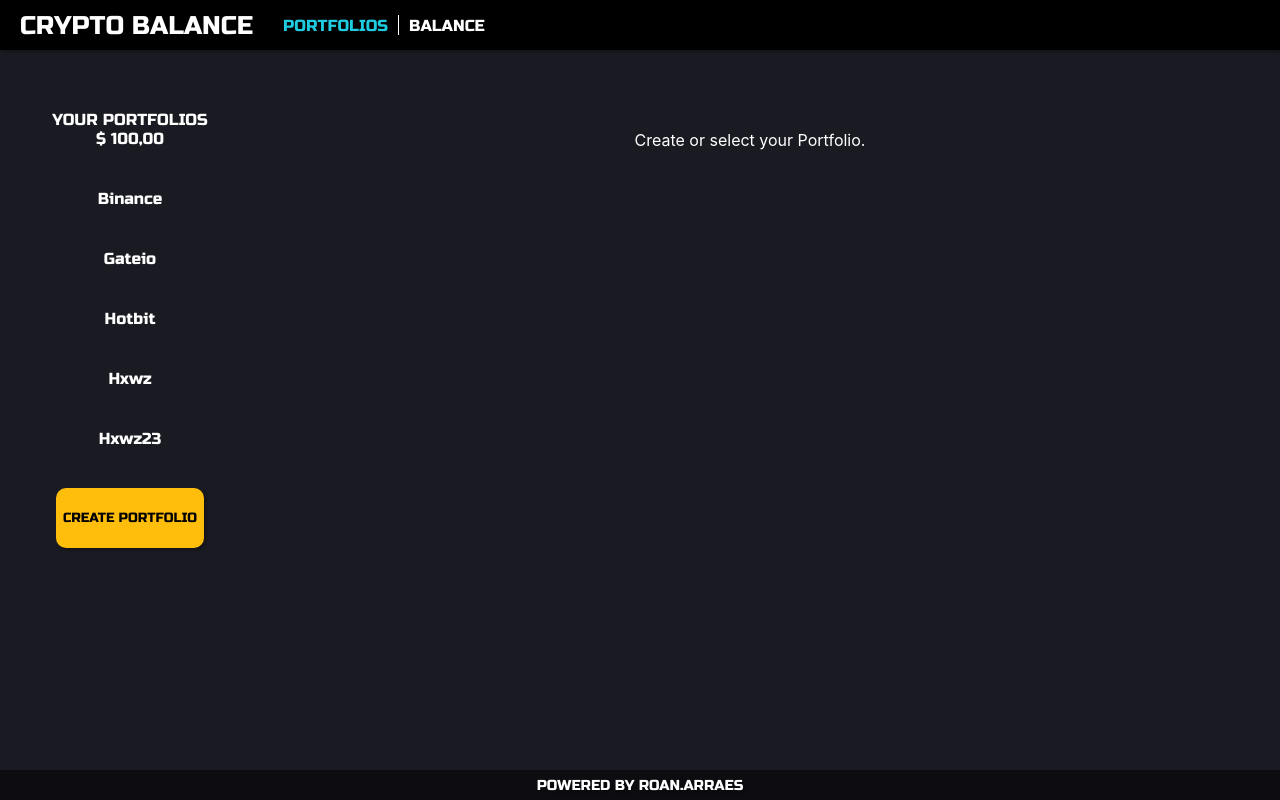
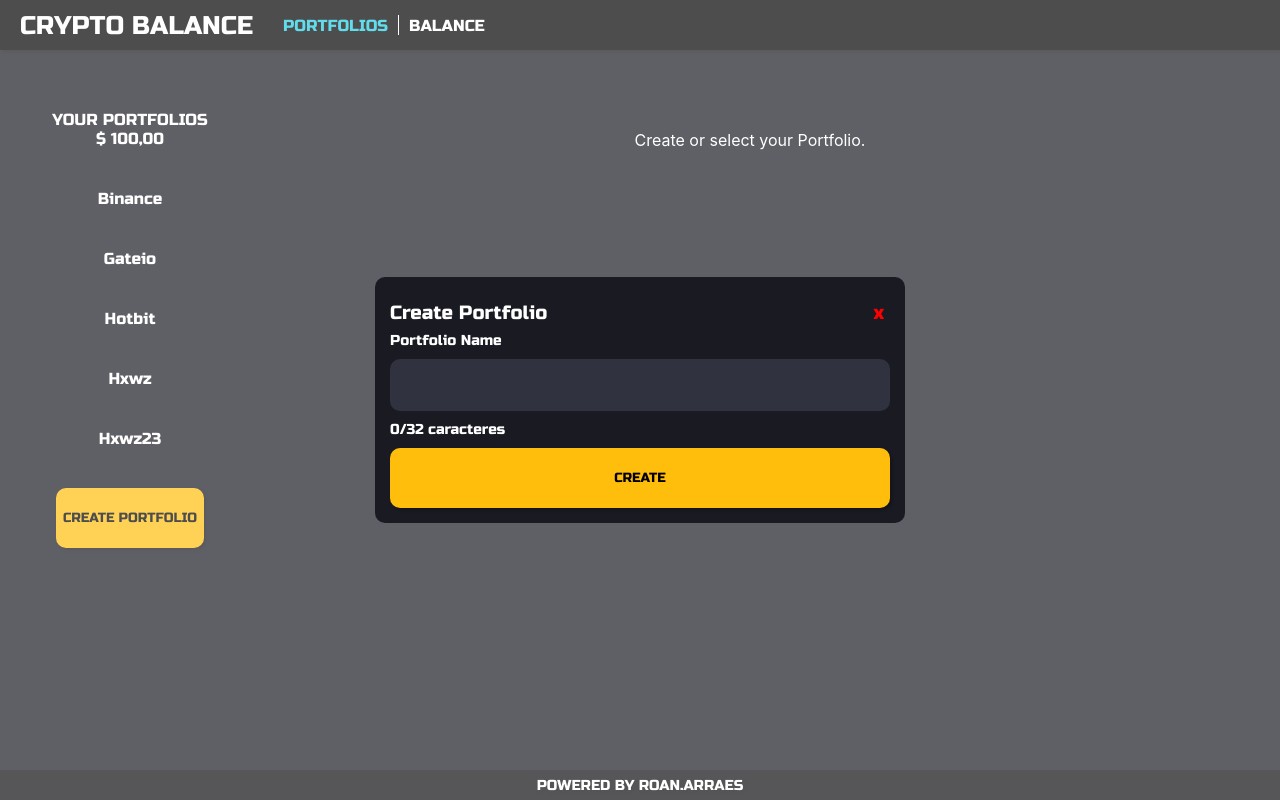
Before and after one commit to RoanArraes/crypto-balance-app, a React (Create React App) app: page / in a window 1280 px wide. Built offline with nearby package versions, Linux system fonts and the light colour scheme.

Commit message:
remove internal state to close modal

```diff
--- a/src/components/modal-add-transaction/ModalAddTransaction.tsx
+++ b/src/components/modal-add-transaction/ModalAddTransaction.tsx
@@ -43,13 +43,11 @@
 
 type ModalProps = {
   coin?: string;
-  isActiveModal: boolean,
   onCloseModal: () => void
 }
 
 export default function ModalAddTransaction({
   coin,
-  isActiveModal,
   onCloseModal
 }: ModalProps) {
 
@@ -70,7 +68,6 @@
   return(
     <ModalBase
       labelTitle="Create Portfolio"
-      showModal={isActiveModal}
       onCloseModal={onCloseModal}
       children={
         <Container>
--- a/src/components/modal-base/ModalBase.tsx
+++ b/src/components/modal-base/ModalBase.tsx
@@ -1,5 +1,3 @@
-import React, { useEffect, useState } from 'react';
-
 import
 {
   Container,
@@ -16,33 +14,27 @@
 interface Props {
   labelTitle?: string,
   children: React.ReactNode,
-  showModal: boolean | null,
   onCloseModal: () => void
 };
 
-export default function ModalBase({ showModal, children, labelTitle, onCloseModal }: Props) {
-
-  const[ isActive, setIsActive ] = useState(false);
-
-  useEffect(() => {
-    if(showModal !== null) {
-      setIsActive(showModal);
-    }
-  }, [showModal])
+export default function ModalBase({
+  children,
+  labelTitle,
+  onCloseModal
+}: Props) {
 
   const closeModal = () => {
     onCloseModal();
-    setIsActive(false);
   }
 
   return(
-    <Container showModal={isActive}>
+    <Container>
       <ModalArea>
         <HeaderArea>
           <Label
             fontSize='medium1'
           >
-            {labelTitle}
+            { labelTitle }
           </Label>
           <ButtonTypes
             typeButton="remove"
@@ -55,10 +47,7 @@
           maxWidth='600px'
           flexDirection='column'
         >
-          {isActive &&
-            children
-          }
-
+          { children }
         </BodyArea>
       </ModalArea>
     </Container>
--- a/src/components/modal-base/styles.tsx
+++ b/src/components/modal-base/styles.tsx
@@ -9,7 +9,7 @@
 export const Container = styled.div<Props>`
   width: 100%;
   height: 100%;
-  display: ${props => props.showModal ? 'flex' : 'none' };
+  display: flex;
   align-items: center;
   justify-content: center;
   flex-direction: column;
@@ -35,7 +35,7 @@
 
 export const BodyArea = styled(PageItemWrapper)`
   width: 100%;
-  display: ${props => props.display ? props.display : "flex"};
+  display: flex;
   flex-direction: ${props => props.flexDirection ? props.flexDirection : "row"};
   align-items: ${props => props.alignItems ? props.alignItems : "center"};
   max-width: ${props => props.maxWidth ? props.maxWidth : "500px"};
--- a/src/components/modal-create-portfolio/ModalCreatePortfolio.tsx
+++ b/src/components/modal-create-portfolio/ModalCreatePortfolio.tsx
@@ -67,7 +67,7 @@
   return(
     <ModalBase
     labelTitle="Create Portfolio"
-    showModal={isActiveModal}
+    //showModal={isActiveModal}
     onCloseModal={onCloseModal}
     children={
       <GroupForm
--- a/src/pages/wallet-portfolios/index.tsx
+++ b/src/pages/wallet-portfolios/index.tsx
@@ -222,10 +222,12 @@
         onCloseModal={() => setIsActiveModalCreatePortfolio(false)}
         isActiveModal={isActiveModalCreatePortfolio}
       />
-      <ModalAddTransaction
-        isActiveModal={isActiveModalCreateCoin}
-        onCloseModal={() => setIsActiveModalCreateCoin(false)}
-      />
+      {isActiveModalCreateCoin &&
+        <ModalAddTransaction
+          onCloseModal={() => setIsActiveModalCreateCoin(false)}
+        />
+      }
+
     </Container>
   )
 };
```
